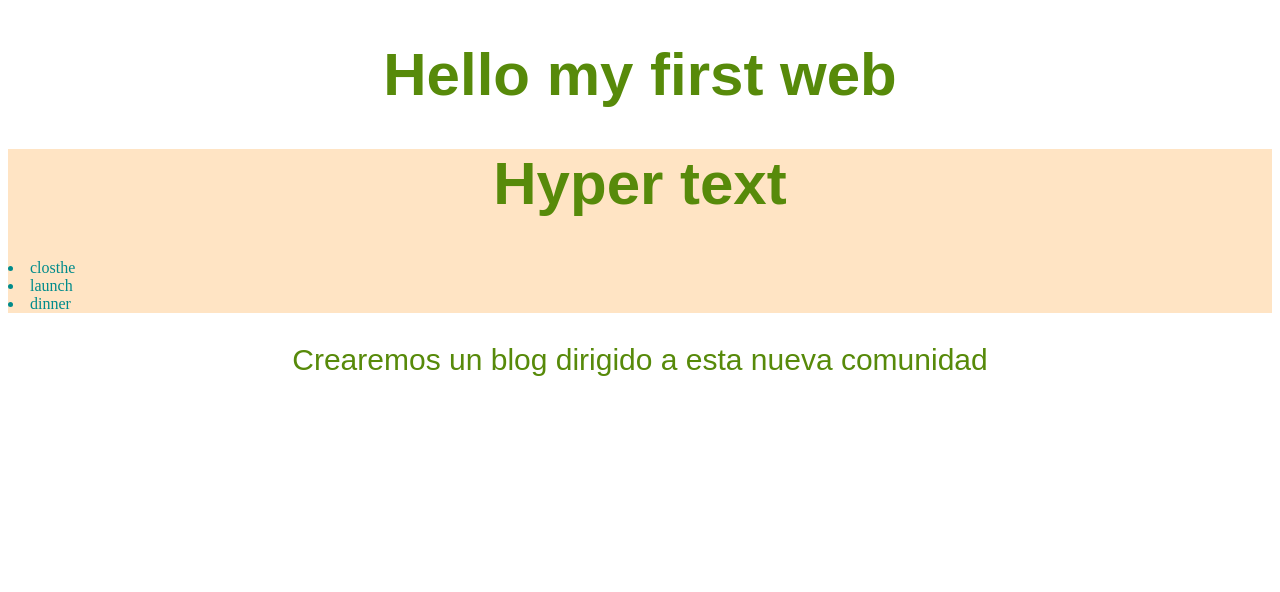
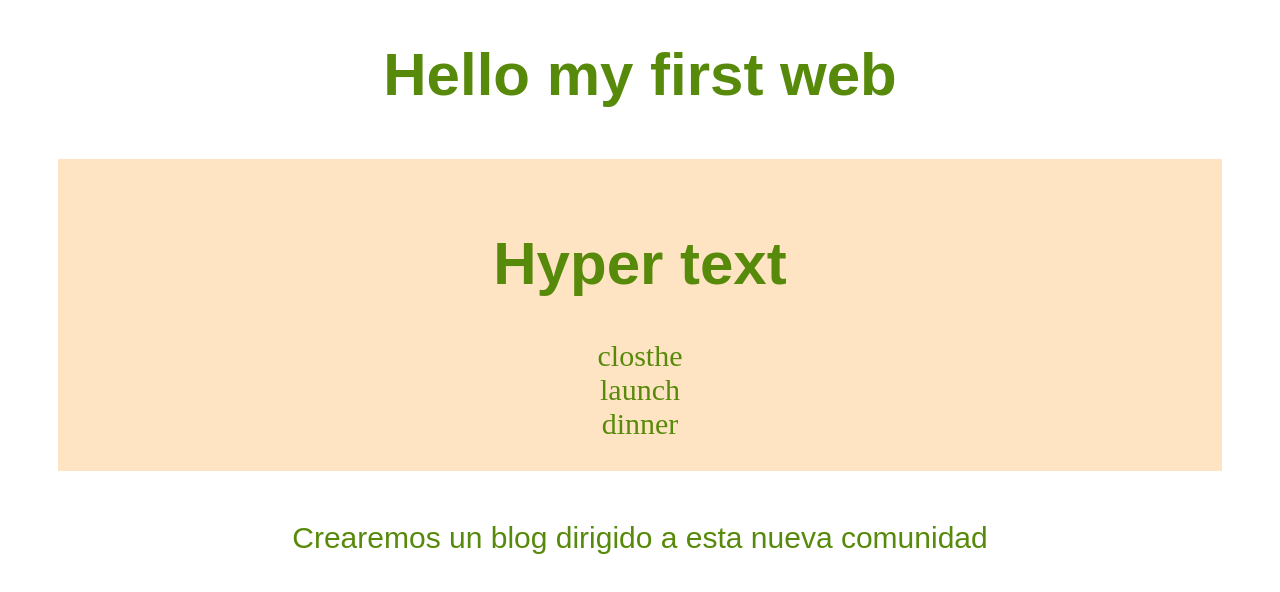
Before and after one commit to HubertRicardo/primerprueva, a plain HTML site: page index.html in a window 1280 px wide. Drawn offline with Linux system fonts and the light colour scheme.

Commit message:
fix estilos de las listas

```diff
--- a/style.css
+++ b/style.css
@@ -17,4 +17,17 @@ body #content p{
 body #cabecera {
     color: darkcyan;
     background-color: bisque;
+    margin: 50px;
+    padding: 30px;
+
 }
+
+body #cabecera li{
+    list-style: none;
+    margin: auto;
+    width: 100%;
+    display: flex;
+    justify-content: center;
+    color: rgb(87, 138, 10);
+    font-size: 30px;
+}
```
